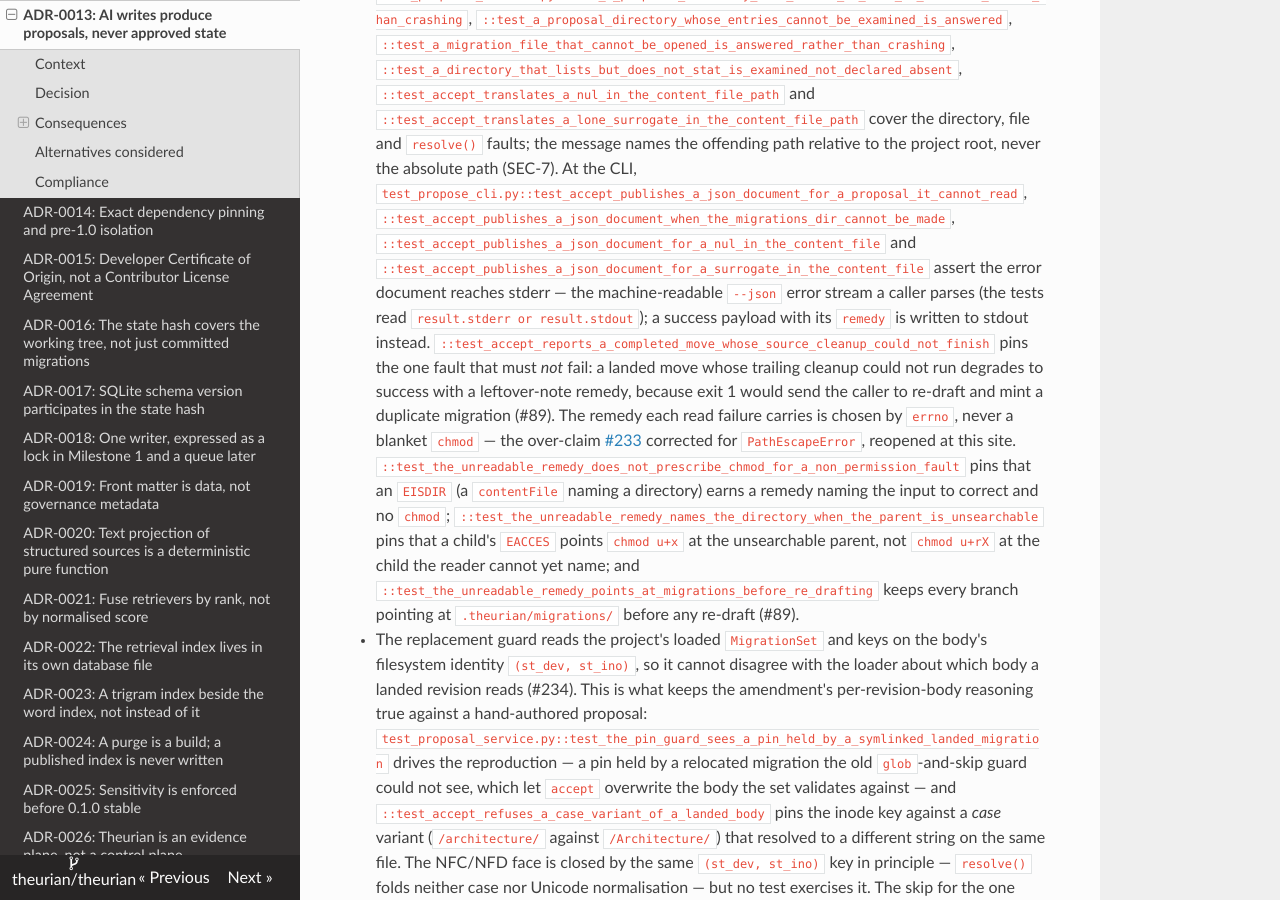
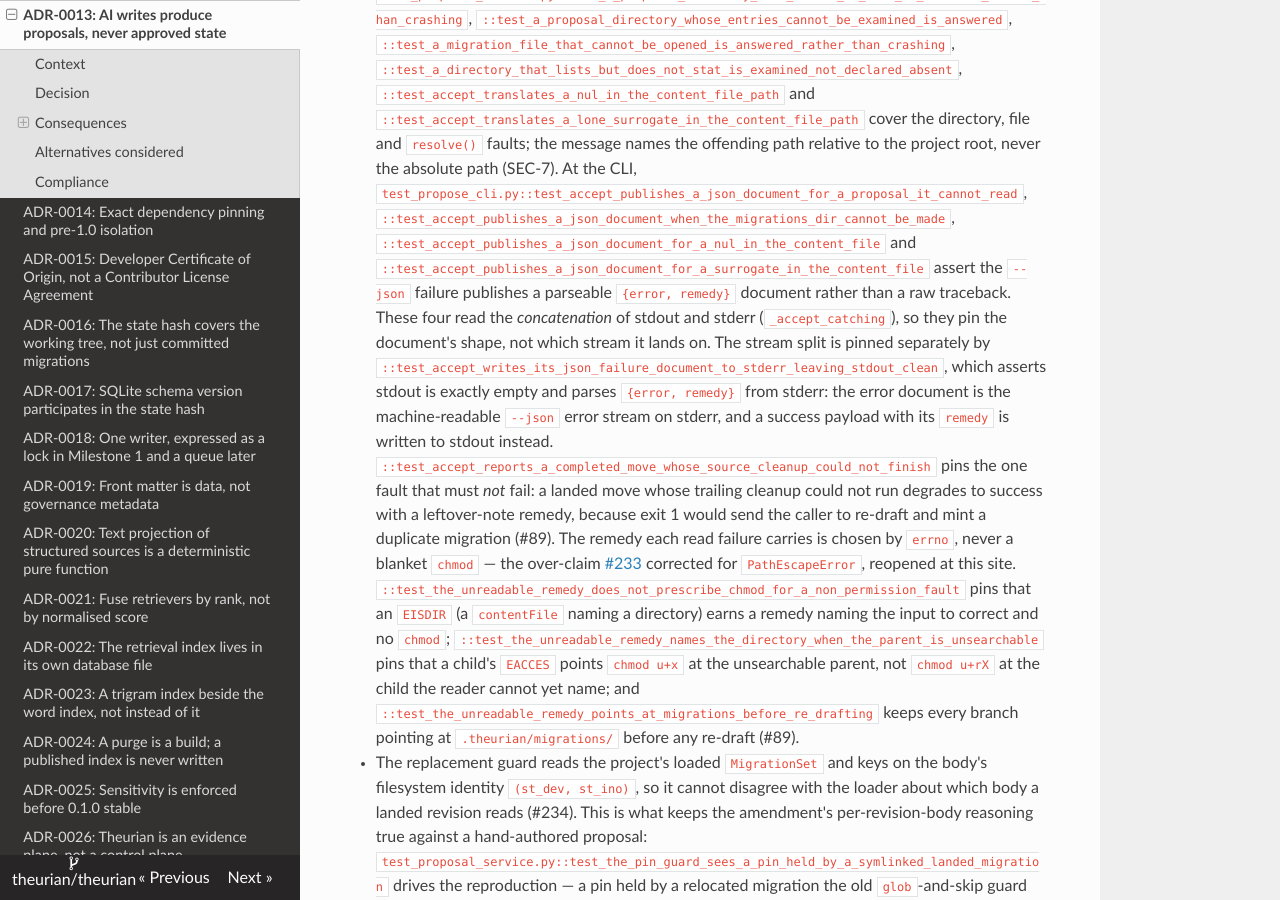
Before and after one commit to theurian/theurian, an MkDocs documentation site: the page built from docs/adr/0013-ai-writes-produce-proposals.md, in a window 1280 px wide and 900 px high, scrolled down 5360 px. Built offline with MkDocs 1.6.1, drawn with Linux system fonts in a browser that asks for light colours.

Commit message:
docs(adr): pin the accept --json stderr split to the test that checks it
The prior pass claimed the four `_accept_catching` accept-failure tests assert
the error document reaches stderr, citing a `(the tests read result.stderr or
result.stdout)` parenthetical. Both are wrong: `_accept_catching` returns
`(result.stdout or "") + (result.stderr or "")` — the concatenation — so those
tests pass whether the document lands on stdout or stderr; they pin its shape,
not its stream. The `stderr or stdout` pattern belongs to `_invoke`, a different
helper the accept-failure tests do not use.

State what each test actually checks: the four concatenation tests pin a
parseable `{error, remedy}` document rather than a raw traceback, and the stream
split — error document on stderr, stdout left empty — is pinned specifically by
test_accept_writes_its_json_failure_document_to_stderr_leaving_stdout_clean,
which asserts stdout is empty and parses `{error, remedy}` from stderr.

Signed-off-by: Takehide Uchida <utchy007@gmail.com>

```diff
--- a/docs/adr/0013-ai-writes-produce-proposals.md
+++ b/docs/adr/0013-ai-writes-produce-proposals.md
@@ -248,9 +248,14 @@ Landed in Milestone 7, by the `theurian propose` CL:
   `::test_accept_publishes_a_json_document_when_the_migrations_dir_cannot_be_made`,
   `::test_accept_publishes_a_json_document_for_a_nul_in_the_content_file` and
   `::test_accept_publishes_a_json_document_for_a_surrogate_in_the_content_file`
-  assert the error document reaches stderr — the machine-readable `--json` error
-  stream a caller parses (the tests read `result.stderr or result.stdout`); a
-  success payload with its `remedy` is written to stdout instead.
+  assert the `--json` failure publishes a parseable `{error, remedy}` document
+  rather than a raw traceback. These four read the *concatenation* of stdout and
+  stderr (`_accept_catching`), so they pin the document's shape, not which stream
+  it lands on. The stream split is pinned separately by
+  `::test_accept_writes_its_json_failure_document_to_stderr_leaving_stdout_clean`,
+  which asserts stdout is exactly empty and parses `{error, remedy}` from stderr:
+  the error document is the machine-readable `--json` error stream on stderr, and
+  a success payload with its `remedy` is written to stdout instead.
   `::test_accept_reports_a_completed_move_whose_source_cleanup_could_not_finish`
   pins the one fault that must *not* fail: a landed move whose trailing cleanup
   could not run degrades to success with a leftover-note remedy, because exit 1
```
